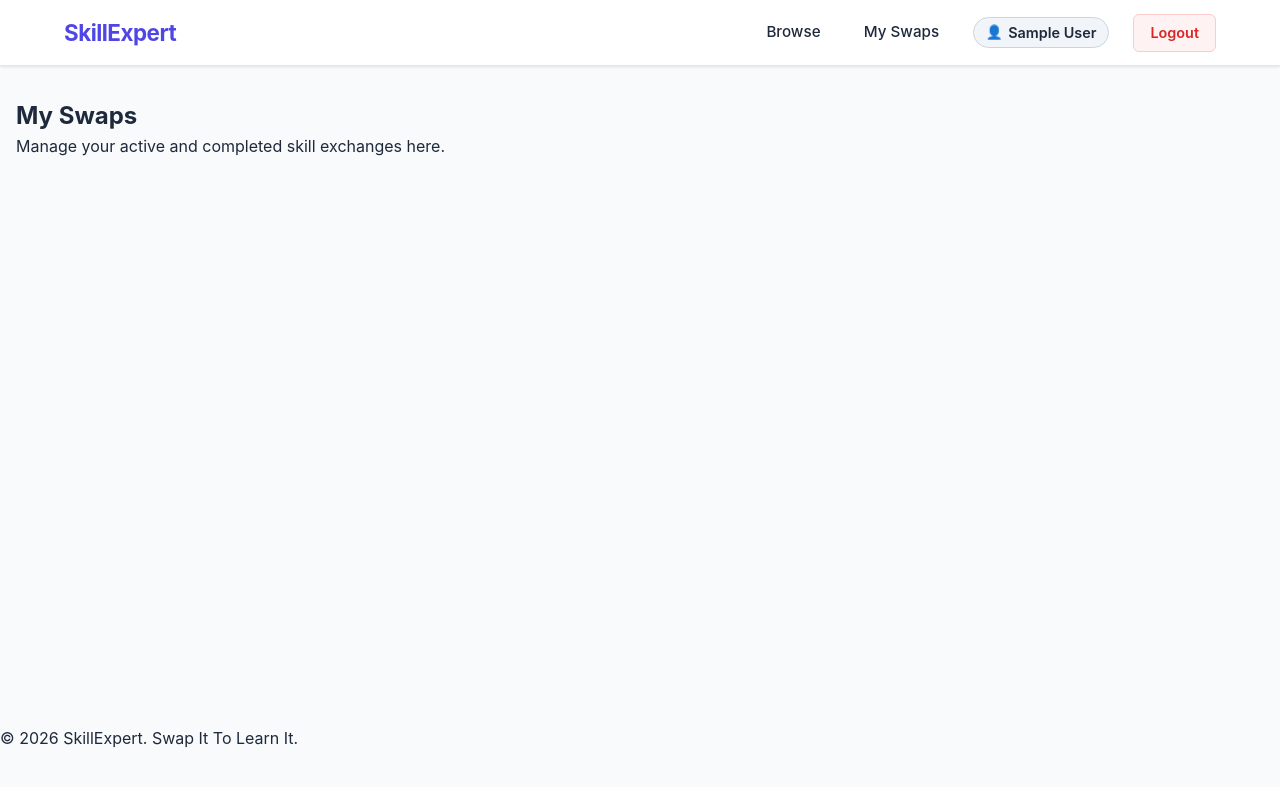
After one commit to IcarusFlew-SE/UECS2094---SkillExpert-Skills-Trading-Platform, a PHP site: page /swaps.php in a window 1280 px wide. The commit adds this page. Shown: the top 787 px of the page. Run offline with PHP 8.4, Linux system fonts and the light colour scheme; the visitor is signed in with stand-in values (Sample User, id 1).

Commit message:
navigation and css enhancements

```diff
--- /dev/null
+++ b/assets/css/style.css
@@ -0,0 +1,252 @@
+/* ==========================================
+   SkillExpert - Navigation & Core Stylesheet
+   ========================================== */
+
+/* --- CSS Variables & Design Tokens --- */
+:root {
+    --primary-color: #4f46e5;
+    --primary-hover: #4338ca;
+    --secondary-color: #06b6d4;
+    --dark-bg: #0f172a;
+    --light-bg: #f8fafc;
+    --card-bg: #ffffff;
+    --text-primary: #1e293b;
+    --text-muted: #64748b;
+    --border-color: #e2e8f0;
+    --shadow-sm: 0 1px 3px rgba(0, 0, 0, 0.1);
+    --shadow-md: 0 4px 6px -1px rgba(0, 0, 0, 0.1);
+    --transition: all 0.2s ease-in-out;
+}
+
+/* --- Basic Reset & Global --- */
+* {
+    box-sizing: border-box;
+    margin: 0;
+    padding: 0;
+}
+
+body {
+    font-family: 'Inter', system-ui, -apple-system, BlinkMacSystemFont, 'Segoe UI', Roboto, sans-serif;
+    color: var(--text-primary);
+    background-color: var(--light-bg);
+    line-height: 1.5;
+}
+
+a {
+    color: var(--primary-color);
+    text-decoration: none;
+    transition: var(--transition);
+}
+
+a:hover {
+    color: var(--primary-hover);
+}
+
+main {
+    min-height: calc(100vh - 140px);
+}
+
+/* --- Main Navigation Bar --- */
+.main-nav {
+    background-color: #ffffff;
+    border-bottom: 1px solid var(--border-color);
+    box-shadow: var(--shadow-sm);
+    position: sticky;
+    top: 0;
+    z-index: 1000;
+}
+
+.nav-container {
+    max-width: 1200px;
+    margin: 0 auto;
+    padding: 0.85rem 1.5rem;
+    display: flex;
+    align-items: center;
+    justify-content: space-between;
+}
+
+.nav-brand {
+    font-size: 1.4rem;
+    font-weight: 700;
+    color: var(--primary-color);
+    letter-spacing: -0.5px;
+    display: flex;
+    align-items: center;
+    gap: 0.5rem;
+}
+
+.nav-brand:hover {
+    color: var(--primary-hover);
+}
+
+/* --- Nav Menu Links (Desktop) --- */
+.nav-menu {
+    display: flex;
+    align-items: center;
+    list-style: none;
+    gap: 1.5rem;
+}
+
+.nav-item {
+    display: flex;
+    align-items: center;
+}
+
+.nav-link {
+    font-size: 0.95rem;
+    font-weight: 500;
+    color: var(--text-primary);
+    padding: 0.4rem 0.6rem;
+    border-radius: 6px;
+}
+
+.nav-link:hover {
+    color: var(--primary-color);
+    background-color: rgba(79, 70, 229, 0.05);
+}
+
+/* User Name Display (Not a Link) */
+.nav-user-item {
+    padding: 0.25rem 0.75rem;
+    background-color: #f1f5f9;
+    border-radius: 9999px;
+    border: 1px solid #cbd5e1;
+}
+
+.nav-user-name {
+    font-size: 0.9rem;
+    font-weight: 600;
+    color: var(--text-primary);
+    display: inline-flex;
+    align-items: center;
+    gap: 0.35rem;
+}
+
+.nav-user-name::before {
+    content: "👤";
+    font-size: 0.85rem;
+}
+
+/* Buttons inside Nav */
+.btn-register, .btn-logout {
+    padding: 0.45rem 1rem;
+    border-radius: 6px;
+    font-weight: 600;
+    font-size: 0.9rem;
+}
+
+.btn-register {
+    background-color: var(--primary-color);
+    color: #ffffff !important;
+}
+
+.btn-register:hover {
+    background-color: var(--primary-hover);
+}
+
+.btn-logout {
+    background-color: #fef2f2;
+    color: #dc2626 !important;
+    border: 1px solid #fecaca;
+}
+
+.btn-logout:hover {
+    background-color: #fee2e2;
+}
+
+/* --- Mobile Hamburger Toggle (CSS Only) --- */
+.nav-toggle-checkbox {
+    display: none;
+}
+
+.nav-toggle-label {
+    display: none;
+    cursor: pointer;
+    padding: 0.5rem;
+}
+
+.hamburger {
+    display: block;
+    width: 24px;
+    height: 2px;
+    background-color: var(--text-primary);
+    position: relative;
+    transition: var(--transition);
+}
+
+.hamburger::before,
+.hamburger::after {
+    content: '';
+    position: absolute;
+    width: 24px;
+    height: 2px;
+    background-color: var(--text-primary);
+    transition: var(--transition);
+}
+
+.hamburger::before {
+    top: -7px;
+}
+
+.hamburger::after {
+    bottom: -7px;
+}
+
+/* --- Mobile Media Query (under ~640px) --- */
+@media (max-width: 640px) {
+    .nav-container {
+        flex-wrap: wrap;
+        padding: 0.75rem 1rem;
+    }
+
+    .nav-toggle-label {
+        display: block;
+    }
+
+    .nav-menu {
+        display: none;
+        width: 100%;
+        flex-direction: column;
+        align-items: stretch;
+        gap: 0.75rem;
+        padding-top: 1rem;
+        margin-top: 0.5rem;
+        border-top: 1px solid var(--border-color);
+    }
+
+    /* Expand Menu when Toggle Checkbox is Checked */
+    .nav-toggle-checkbox:checked ~ .nav-menu {
+        display: flex;
+    }
+
+    .nav-link {
+        display: block;
+        padding: 0.6rem 0.8rem;
+        width: 100%;
+    }
+
+    .nav-user-item {
+        border-radius: 6px;
+        justify-content: flex-start;
+        padding: 0.6rem 0.8rem;
+    }
+
+    .btn-register, .btn-logout {
+        text-align: center;
+    }
+
+    /* Animated Hamburger X when checked */
+    .nav-toggle-checkbox:checked ~ .nav-toggle-label .hamburger {
+        background-color: transparent;
+    }
+
+    .nav-toggle-checkbox:checked ~ .nav-toggle-label .hamburger::before {
+        transform: rotate(45deg);
+        top: 0;
+    }
+
+    .nav-toggle-checkbox:checked ~ .nav-toggle-label .hamburger::after {
+        transform: rotate(-45deg);
+        bottom: 0;
+    }
+}
--- a/includes/nav.php
+++ b/includes/nav.php
@@ -1,22 +1,37 @@
 <?php
 // $isLoggedIn is set by header.php before this file is included.
 // Guard defensively in case nav.php is ever included standalone.
+if (session_status() === PHP_SESSION_NONE) {
+    session_start();
+}
 if (!isset($isLoggedIn)) {
     $isLoggedIn = isset($_SESSION['user_id']);
 }
+$userName = $_SESSION['name'] ?? 'User';
 ?>
-<nav>
-    <ul>
-        <li><a href="/main/public/index.php">Home</a></li>
+<nav class="main-nav">
+    <div class="nav-container">
+        <a href="/main/public/index.php" class="nav-brand">SkillExpert</a>
 
-        <?php if ($isLoggedIn): ?>
-            <!-- Logged-in user links -->
-            <li><a href="/main/public/swaps.php">My Swaps</a></li>
-            <li><a href="/main/auth/logout.php">Logout</a></li>
-        <?php else: ?>
-            <!-- Guest user links -->
-            <li><a href="/main/auth/login.php">Login</a></li>
-            <li><a href="/main/auth/register.php">Register</a></li>
-        <?php endif; ?>
-    </ul>
+        <input type="checkbox" id="nav-toggle" class="nav-toggle-checkbox">
+        <label for="nav-toggle" class="nav-toggle-label" aria-label="Toggle navigation">
+            <span class="hamburger"></span>
+        </label>
+
+        <ul class="nav-menu">
+            <?php if ($isLoggedIn): ?>
+                <!-- Logged-in state navigation -->
+                <li class="nav-item"><a href="/main/public/browse.php" class="nav-link">Browse</a></li>
+                <li class="nav-item"><a href="/main/public/swaps.php" class="nav-link">My Swaps</a></li>
+                <li class="nav-item nav-user-item">
+                    <span class="nav-user-name"><?php echo htmlspecialchars($userName); ?></span>
+                </li>
+                <li class="nav-item"><a href="/main/auth/logout.php" class="nav-link btn-logout">Logout</a></li>
+            <?php else: ?>
+                <!-- Logged-out state navigation -->
+                <li class="nav-item"><a href="/main/auth/login.php" class="nav-link">Login</a></li>
+                <li class="nav-item"><a href="/main/auth/register.php" class="nav-link btn-register">Register</a></li>
+            <?php endif; ?>
+        </ul>
+    </div>
 </nav>
--- /dev/null
+++ b/public/swaps.php
@@ -0,0 +1,12 @@
+<?php
+require_once __DIR__ . '/../auth/session_check.php';
+$pageTitle = 'My Swaps - SkillExpert';
+require_once __DIR__ . '/../includes/header.php';
+?>
+
+<section class="container" style="padding: 2rem 1rem;">
+    <h1>My Swaps</h1>
+    <p>Manage your active and completed skill exchanges here.</p>
+</section>
+
+<?php require_once __DIR__ . '/../includes/footer.php'; ?>
```
Also changed, not shown: public/browse.php (added, +11 -0 lines).
